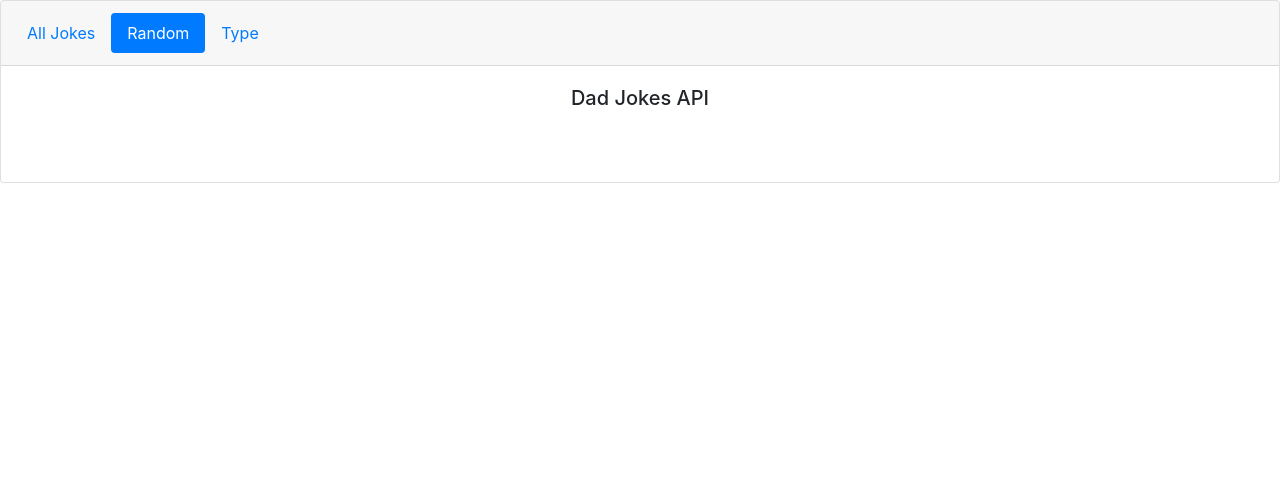
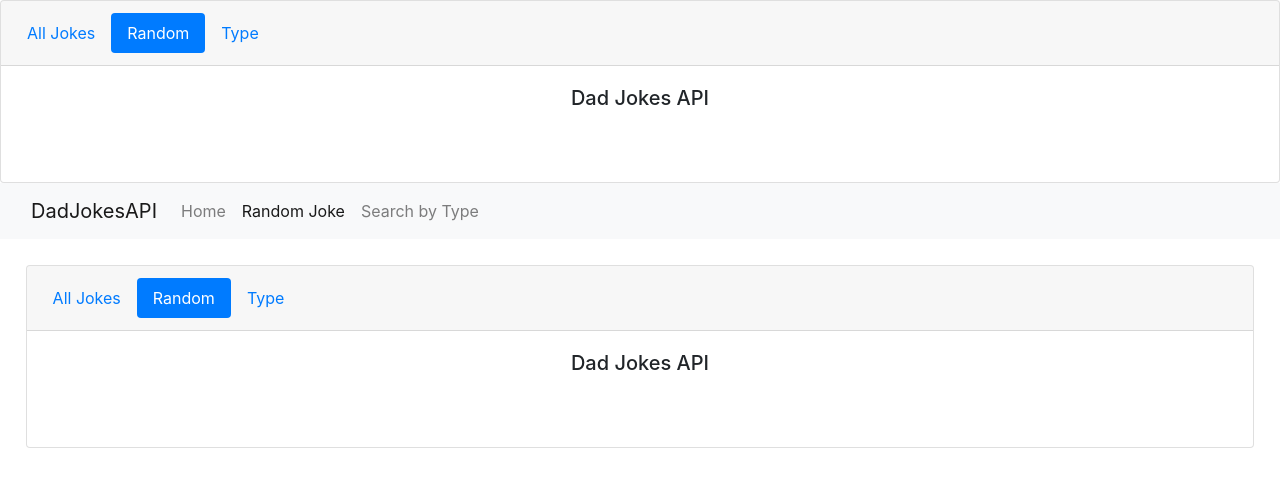
Before and after one commit to DavidAceituno88/DadJokesAPI, a plain HTML site: page FontEnd/random.html in a window 1280 px wide. Drawn offline with nearby package versions, Linux system fonts and the light colour scheme.

Commit message:
Update random.html

```diff
--- a/FontEnd/random.html
+++ b/FontEnd/random.html
@@ -41,3 +41,67 @@
     </script>
 </body>
 </html>
+<!DOCTYPE html>
+<html lang="en">
+<head>
+    <meta charset="UTF-8">
+    <meta http-equiv="X-UA-Compatible" content="IE=edge">
+    <meta name="viewport" content="width=device-width, initial-scale=1.0">
+    <link rel="stylesheet" href="https://cdn.jsdelivr.net/npm/bootstrap@4.0.0/dist/css/bootstrap.min.css" integrity="sha384-Gn5384xqQ1aoWXA+058RXPxPg6fy4IWvTNh0E263XmFcJlSAwiGgFAW/dAiS6JXm" crossorigin="anonymous">
+    <script src="https://code.jquery.com/jquery-3.2.1.slim.min.js" integrity="sha384-KJ3o2DKtIkvYIK3UENzmM7KCkRr/rE9/Qpg6aAZGJwFDMVNA/GpGFF93hXpG5KkN" crossorigin="anonymous"></script>
+<script src="https://cdn.jsdelivr.net/npm/popper.js@1.12.9/dist/umd/popper.min.js" integrity="sha384-ApNbgh9B+Y1QKtv3Rn7W3mgPxhU9K/ScQsAP7hUibX39j7fakFPskvXusvfa0b4Q" crossorigin="anonymous"></script>
+<script src="https://cdn.jsdelivr.net/npm/bootstrap@4.0.0/dist/js/bootstrap.min.js" integrity="sha384-JZR6Spejh4U02d8jOt6vLEHfe/JQGiRRSQQxSfFWpi1MquVdAyjUar5+76PVCmYl" crossorigin="anonymous"></script>
+    <title>Document</title>
+</head>
+<nav class="navbar navbar-expand-lg navbar-light bg-light" style="margin: 0,1,1,1">
+  <div class="container-fluid">
+    <button class="navbar-toggler" type="button" data-bs-toggle="collapse" data-bs-target="#navbarTogglerDemo01" aria-controls="navbarTogglerDemo01" aria-expanded="false" aria-label="Toggle navigation">
+      <span class="navbar-toggler-icon"></span>
+    </button>
+    <div class="collapse navbar-collapse" id="navbarTogglerDemo01">
+      <a class="navbar-brand" href="#">DadJokesAPI</a>
+      <ul class="navbar-nav me-auto mb-2 mb-lg-0">
+        <li class="nav-item">
+          <a class="nav-link " aria-current="page" href="Index.html">Home</a>
+        </li>
+        <li class="nav-item">
+          <a class="nav-link active" href="random.html">Random Joke</a>
+        </li>
+        <li class="nav-item">
+          <a class="nav-link " href="type.html" tabindex="-1" aria-disabled="true">Search by Type</a>
+        </li>
+      </ul>
+    </div>
+  </div>
+</nav>
+<body>
+
+
+    </table>
+    <div class="card text-center" style="margin: 2%;">
+        <div class="card-header">
+          <ul class="nav nav-pills card-header-pills">
+            <li class="nav-item">
+              <a class="nav-link" href="Index.html">All Jokes</a>
+            </li>
+            <li class="nav-item">
+              <a class="nav-link active" href="random.html">Random</a>
+            </li>
+            <li class="nav-item">
+              <a class="nav-link" href="type.html">Type</a>
+            </li>
+          </ul>
+        </div>
+        <div class="card-body">
+          <h5 class="card-title">Dad Jokes API</h5>
+          <div class="card-body" id="randomJoke">
+
+          </div>
+
+        </div>
+      </div>
+    <script src="dadJokes.js">
+
+    </script>
+</body>
+</html>
```
